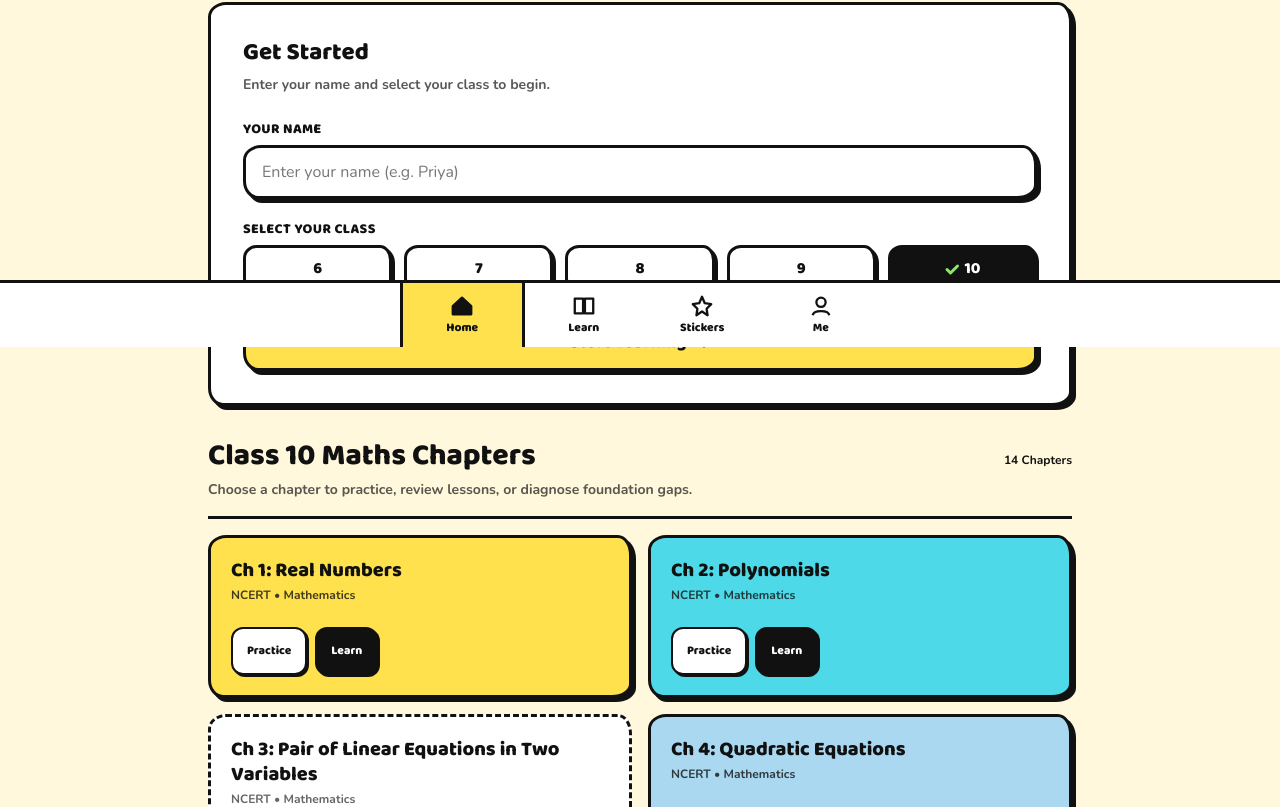
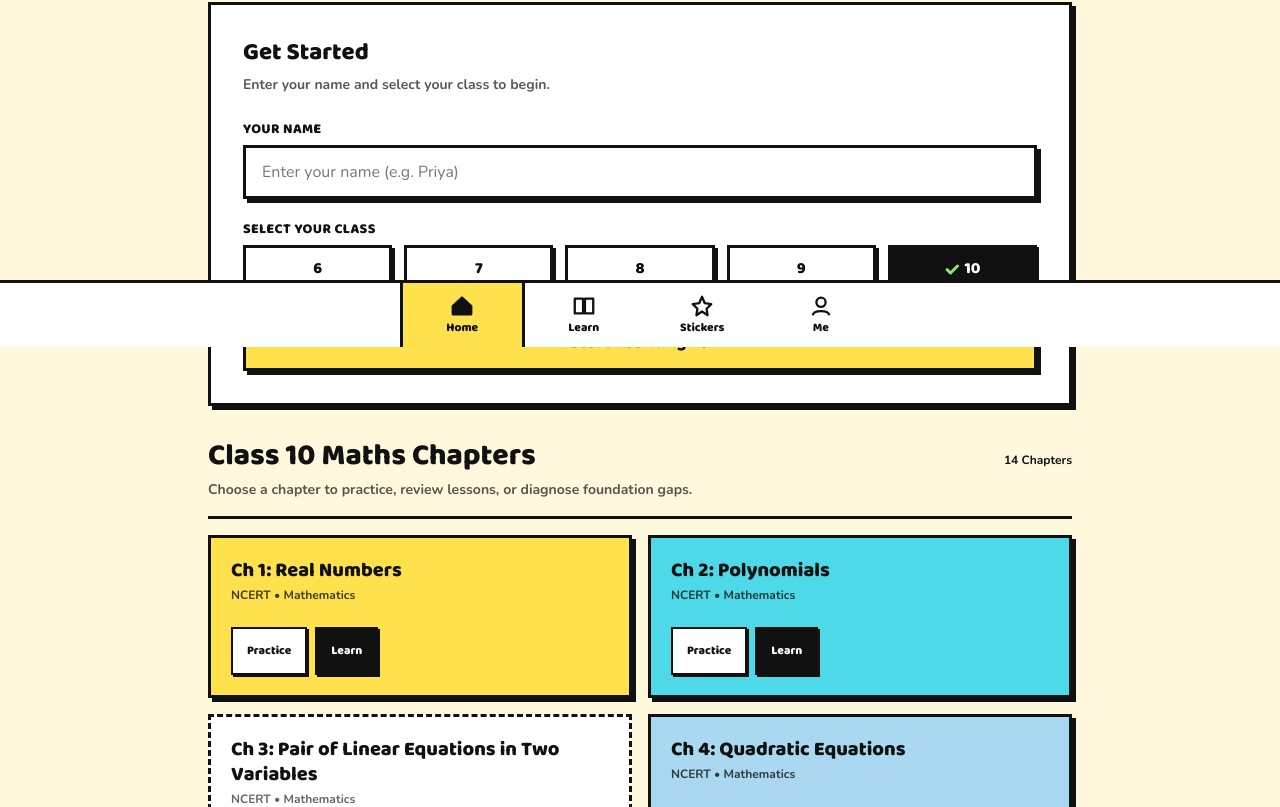
Before and after one commit to shalinireddy67/Margam, a Next.js app: page / in a window 1280 px wide. Shown: the part 453-1260 px from the top of the page. Built offline with nearby package versions, Linux system fonts and the light colour scheme.

Commit message:
feat(tokens): add pixel-art design tokens with square corners, 4px borders, hard pixel shadows, and WCAG AA palette

```diff
--- a/src/app/globals.css
+++ b/src/app/globals.css
@@ -126,20 +126,31 @@
 
 :root {
   --ink: #111111;
-  --yellow: #FFE14D;
-  --cyan: #4DD9E8;
-  --pink: #FF4F9A;
-  --green: #8DE86A;
-  --sky: #A9D8F0;
-  --orange: #FF8A3D;
+  --grass: #5DB84A;
+  --darkgrass: #3C8A2E;
+  --dirt: #8B5A2B;
+  --stone: #9AA0A6;
+  --sky: #7EC8E3;
+  --sand: #F2D16B;
+  --red: #D9453D;
   --white: #FFFFFF;
-  --bg: #FFF8DC;
-  --r: 18px 14px 20px 15px / 15px 20px 14px 18px;
+  --bg: #7EC8E3;
+  --r: 0px;
+  --border-pixel: 4px solid #111111;
+  --shadow-pixel: 4px 4px 0px #111111;
+
+  /* Legacy token aliases mapped to pixel palette */
+  --yellow: #F2D16B;
+  --cyan: #7EC8E3;
+  --pink: #D9453D;
+  --green: #5DB84A;
+  --orange: #8B5A2B;
 }
 
 @layer base {
-  * {
+  *, *::before, *::after {
     box-sizing: border-box;
+    border-radius: 0 !important;
   }
 
   html, body {
@@ -221,14 +232,21 @@
     touch-action: manipulation;
   }
 
-  /* 3px Focus Ring with Yellow Glow */
+  /* 4px Ink Border & Hard Pixel Shadow */
+  button:active:not(:disabled),
+  [role="button"]:active:not(:disabled) {
+    transform: translate(4px, 4px) !important;
+    box-shadow: 0px 0px 0px #111111 !important;
+  }
+
+  /* 4px Focus Ring with Sand Yellow Glow */
   button:focus-visible,
   a:focus-visible,
   input:focus-visible,
   select:focus-visible {
-    outline: 3px solid var(--ink) !important;
-    outline-offset: 3px !important;
-    box-shadow: 0 0 0 7px var(--yellow) !important;
+    outline: 4px solid var(--ink) !important;
+    outline-offset: 2px !important;
+    box-shadow: 0 0 0 6px var(--sand) !important;
   }
 
   /* Skip to content link */
@@ -237,11 +255,10 @@
     top: -100px;
     left: 1rem;
     z-index: 9999;
-    background-color: var(--yellow);
+    background-color: var(--sand);
     color: var(--ink);
-    border: 3px solid var(--ink);
-    box-shadow: 3px 3px 0px var(--ink);
-    border-radius: 9999px;
+    border: 4px solid var(--ink);
+    box-shadow: 4px 4px 0px var(--ink);
     padding: 0.75rem 1.25rem;
     font-weight: 800;
     text-decoration: none;
@@ -250,54 +267,6 @@
 
   .skip-to-content:focus {
     top: 1rem;
-  }
-}
-
-/* Animations */
-.bounce {
-  animation: bounce-scale 0.5s ease;
-}
-
-.wobble {
-  animation: wobble-rot 0.5s ease;
-}
-
-@keyframes bounce-scale {
-  30% {
-    transform: scale(1.12, 0.88);
-  }
-  60% {
-    transform: scale(0.94, 1.1);
-  }
-  100% {
-    transform: scale(1, 1);
-  }
-}
-
-@keyframes wobble-rot {
-  25% {
-    transform: rotate(-3deg);
-  }
-  75% {
-    transform: rotate(3deg);
-  }
-  100% {
-    transform: rotate(0deg);
-  }
-}
-
-/* Respect prefers-reduced-motion: disable wobble & bounce */
-@media (prefers-reduced-motion: reduce) {
-  .bounce,
-  .wobble {
-    animation: none !important;
-  }
-
-  * {
-    animation-duration: 0.01ms !important;
-    animation-iteration-count: 1 !important;
-    transition-duration: 0.01ms !important;
-    scroll-behavior: auto !important;
   }
 }
 
--- a/src/components/StudentHeader.tsx
+++ b/src/components/StudentHeader.tsx
@@ -32,7 +32,7 @@ export default function StudentHeader({
 
   return (
     <header className="sticky top-0 z-40 bg-white/95 backdrop-blur-md border-b border-border transition-all">
-      <div className="max-w-6xl mx-auto px-4 sm:px-6 h-16 flex items-center justify-between gap-4">
+      <div className="max-w-6xl mx-auto px-2 sm:px-6 h-16 flex items-center justify-between gap-1.5 sm:gap-4">
         {/* Left: Brand + Back or Grade Scope */}
         <div className="flex items-center gap-3">
           {backHref ? (
--- a/tailwind.config.ts
+++ b/tailwind.config.ts
@@ -12,49 +12,83 @@ const config: Config = {
     extend: {
       colors: {
         ink: "#111111",
-        cream: "#FFF8DC",
-        canvas: "#FFF8DC",
+        grass: {
+          DEFAULT: "#5DB84A",
+          dark: "#3C8A2E",
+          light: "#79CE67",
+        },
+        darkgrass: "#3C8A2E",
+        dirt: {
+          DEFAULT: "#8B5A2B",
+          light: "#A57342",
+        },
+        stone: {
+          DEFAULT: "#9AA0A6",
+          light: "#B8BDC2",
+          dark: "#7B8187",
+        },
+        sky: {
+          DEFAULT: "#7EC8E3",
+          light: "#A8DCEF",
+          dark: "#5AA7C4",
+        },
+        sand: {
+          DEFAULT: "#F2D16B",
+          light: "#F7E298",
+          dark: "#D4B34F",
+        },
+        red: {
+          DEFAULT: "#D9453D",
+          light: "#E4726C",
+          dark: "#B8322B",
+        },
+        white: "#FFFFFF",
+
+        // Palette mapping aliases to support existing component tokens
+        cream: "#7EC8E3",
+        canvas: "#7EC8E3",
         yellow: {
-          DEFAULT: "#FFE14D",
-          bright: "#FFE14D",
-          light: "#FFF199",
+          DEFAULT: "#F2D16B",
+          bright: "#F2D16B",
+          light: "#F7E298",
         },
         cyan: {
-          DEFAULT: "#4DD9E8",
-          bright: "#4DD9E8",
-          light: "#B8F3FA",
+          DEFAULT: "#7EC8E3",
+          bright: "#7EC8E3",
+          light: "#A8DCEF",
         },
         pink: {
-          DEFAULT: "#FF4F9A",
-          bright: "#FF4F9A",
-          light: "#FFB0D2",
+          DEFAULT: "#D9453D",
+          bright: "#D9453D",
+          light: "#E4726C",
         },
         green: {
-          DEFAULT: "#8DE86A",
-          bright: "#8DE86A",
-          light: "#CCF7BC",
-        },
-        sky: {
-          DEFAULT: "#A9D8F0",
-          bright: "#A9D8F0",
-          light: "#D8EFFB",
+          DEFAULT: "#5DB84A",
+          bright: "#5DB84A",
+          light: "#79CE67",
         },
         orange: {
-          DEFAULT: "#FF8A3D",
-          bright: "#FF8A3D",
-          light: "#FFC299",
+          DEFAULT: "#8B5A2B",
+          bright: "#8B5A2B",
+          light: "#A57342",
         },
-        white: "#FFFFFF",
+
         // Semantic mappings
-        background: "#FFF8DC",
+        background: "#7EC8E3",
         foreground: "#111111",
-        muted: "#E5E0C8",
+        muted: "#9AA0A6",
       },
       fontFamily: {
         heading: [
+          "'Press Start 2P'",
           "'Baloo 2'",
           "'Baloo Tammudu 2'",
+          "monospace",
           "sans-serif",
+        ],
+        pixel: [
+          "'Press Start 2P'",
+          "monospace",
         ],
         sans: [
           "'Nunito'",
@@ -64,16 +98,34 @@ const config: Config = {
         ],
       },
       borderWidth: {
-        "3": "3px",
+        DEFAULT: "1px",
+        "0": "0px",
+        "1": "1px",
+        "2": "2px",
+        "3": "4px",
+        "4": "4px",
       },
       boxShadow: {
         hard: "4px 4px 0px #111111",
         "hard-sm": "2px 2px 0px #111111",
         "hard-lg": "6px 6px 0px #111111",
+        pixel: "4px 4px 0px #111111",
+        "pixel-sm": "2px 2px 0px #111111",
+        "pixel-lg": "6px 6px 0px #111111",
+        "pixel-pressed": "0px 0px 0px #111111",
       },
       borderRadius: {
-        hand: "18px 14px 20px 15px / 15px 20px 14px 18px",
-        pill: "9999px",
+        DEFAULT: "0px",
+        none: "0px",
+        sm: "0px",
+        md: "0px",
+        lg: "0px",
+        xl: "0px",
+        "2xl": "0px",
+        "3xl": "0px",
+        full: "0px",
+        hand: "0px",
+        pill: "0px",
       },
     },
   },
```
